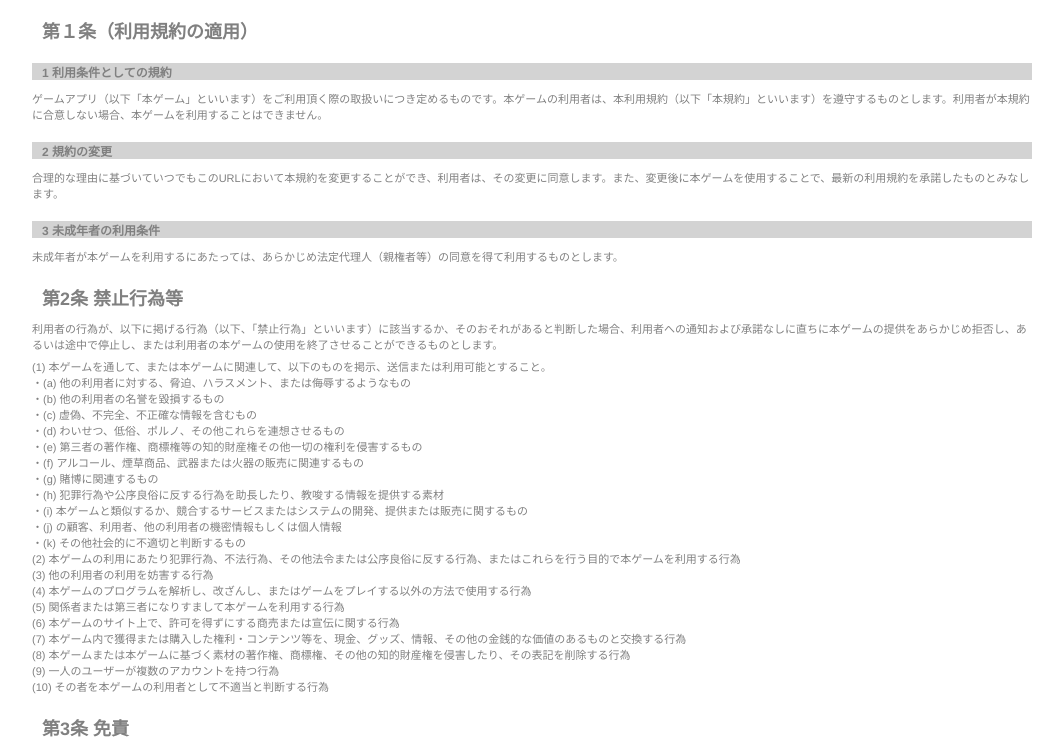
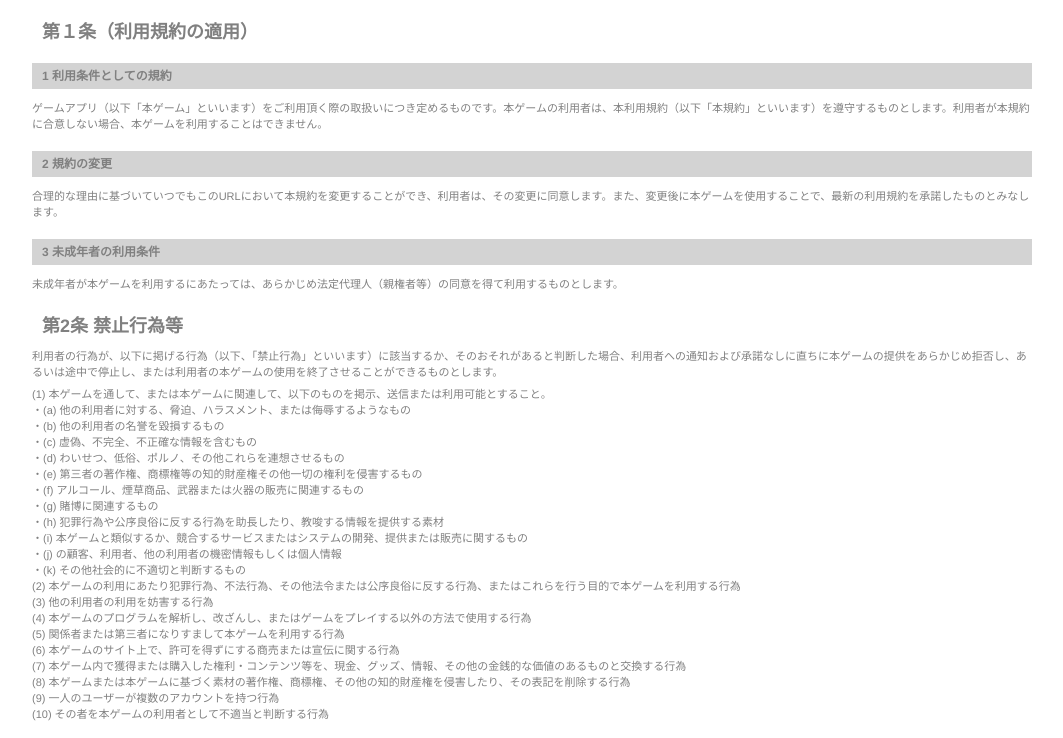
Before and after one commit to mkgames-info/termsofservice, a plain HTML site: page ja/index.html in a window 1280 px wide. Shown: the part 98-836 px from the top of the page, without its empty margins (108-1171 px from the left). Drawn offline with Linux system fonts and the light colour scheme.

Commit message:
Update style.css

```diff
--- a/ja/style.css
+++ b/ja/style.css
@@ -18,6 +18,7 @@ h3 {
 h4 {
   background: #d3d3d3;
   font-size: 12px;
+  line-height: 26px;
   margin: 20px 0px 10px 0px;
   padding: 0px 0px 0px 10px;
 }
```
